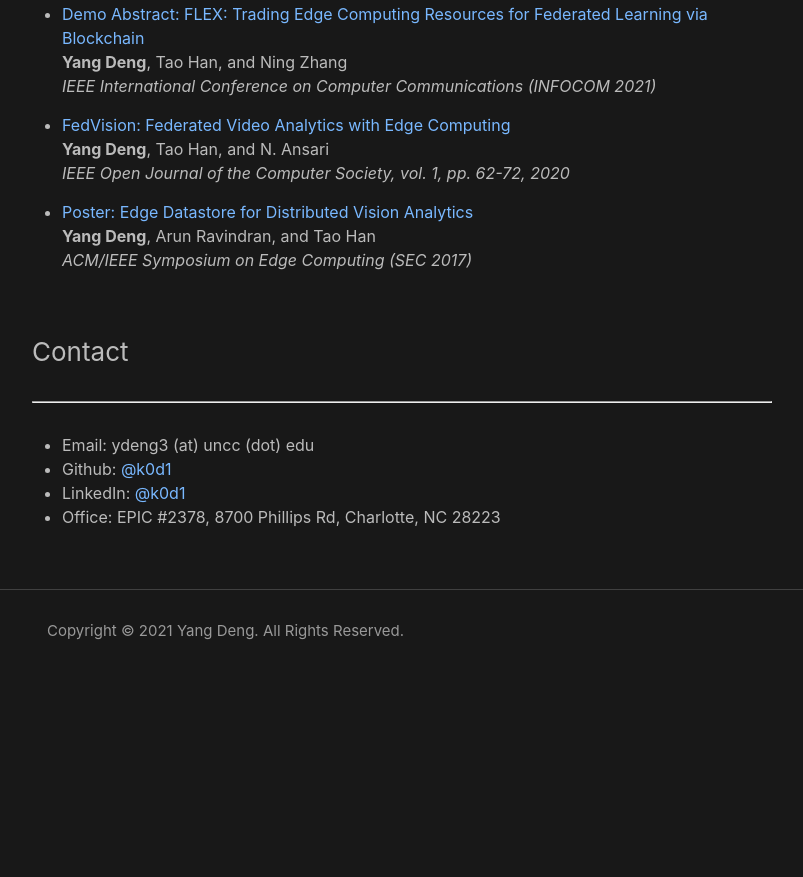
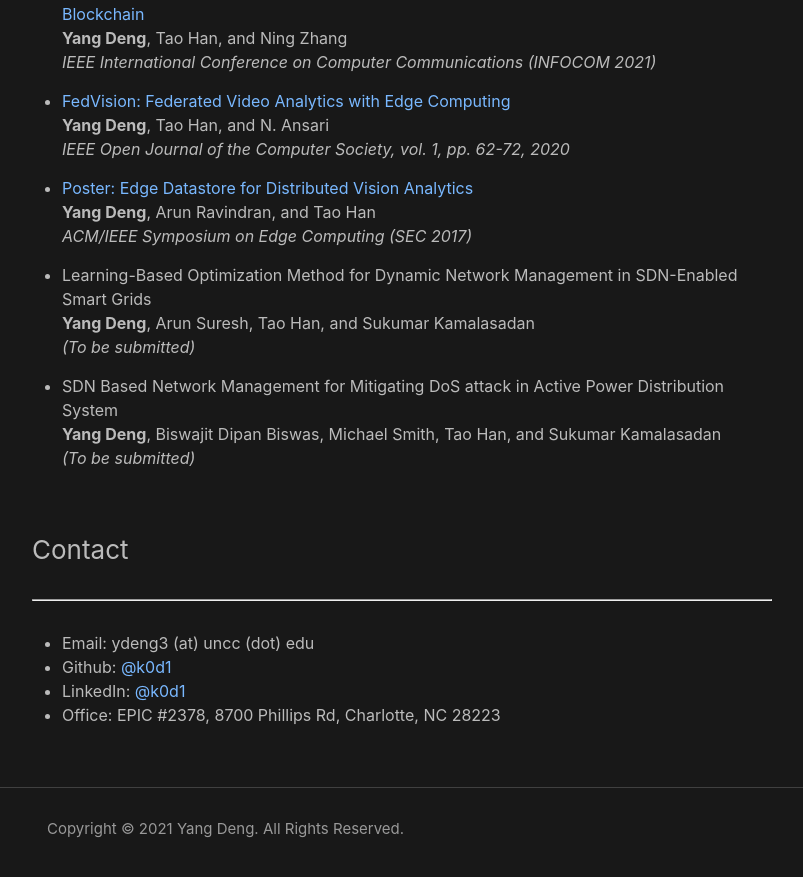
Before and after one commit to k0d1/k0d1.github.io, a Jekyll site: the page built from index.markdown, in a window 1280 px wide and 900 px high, scrolled down 3374 px. Shown: the top 877 px of the window, without its empty margins (238-1041 px from the left). Built offline with Jekyll 4.4.1, drawn with Linux system fonts in a browser that asks for light colours; before the commit the page ends 4076 px from its top, so only the background shows below that; some of the changed text lies outside the part shown.

Commit message:
Add papers

```diff
--- a/_config.yml
+++ b/_config.yml
@@ -21,7 +21,7 @@
 title: Yang Deng (邓 暘)
 # email: your-email@example.com
 description: >- # this means to ignore newlines until "baseurl:"
-  Evething will be ok.
+  Everything will be ok.
 baseurl: "" # the subpath of your site, e.g. /blog
 url: "" # the base hostname & protocol for your site, e.g. http://example.com
 
--- a/index.markdown
+++ b/index.markdown
@@ -102,6 +102,13 @@ and my bachelor's degree of engineering in *Automation* at [South China Universi
 **Yang Deng**, Arun Ravindran, and Tao Han
 *ACM/IEEE Symposium on Edge Computing (SEC 2017)*
 
+- Learning-Based Optimization Method for Dynamic Network Management in SDN-Enabled Smart Grids
+**Yang Deng**, Arun Suresh, Tao Han, and Sukumar Kamalasadan
+*(To be submitted)*
+
+- SDN Based Network Management for Mitigating DoS attack in Active Power Distribution System
+**Yang Deng**, Biswajit Dipan Biswas, Michael Smith, Tao Han, and Sukumar Kamalasadan
+*(To be submitted)*
 
 ### Contact
 - - -
```
Also changed, not shown: other parts of index.markdown (+1 -1 lines), 4 other files.
